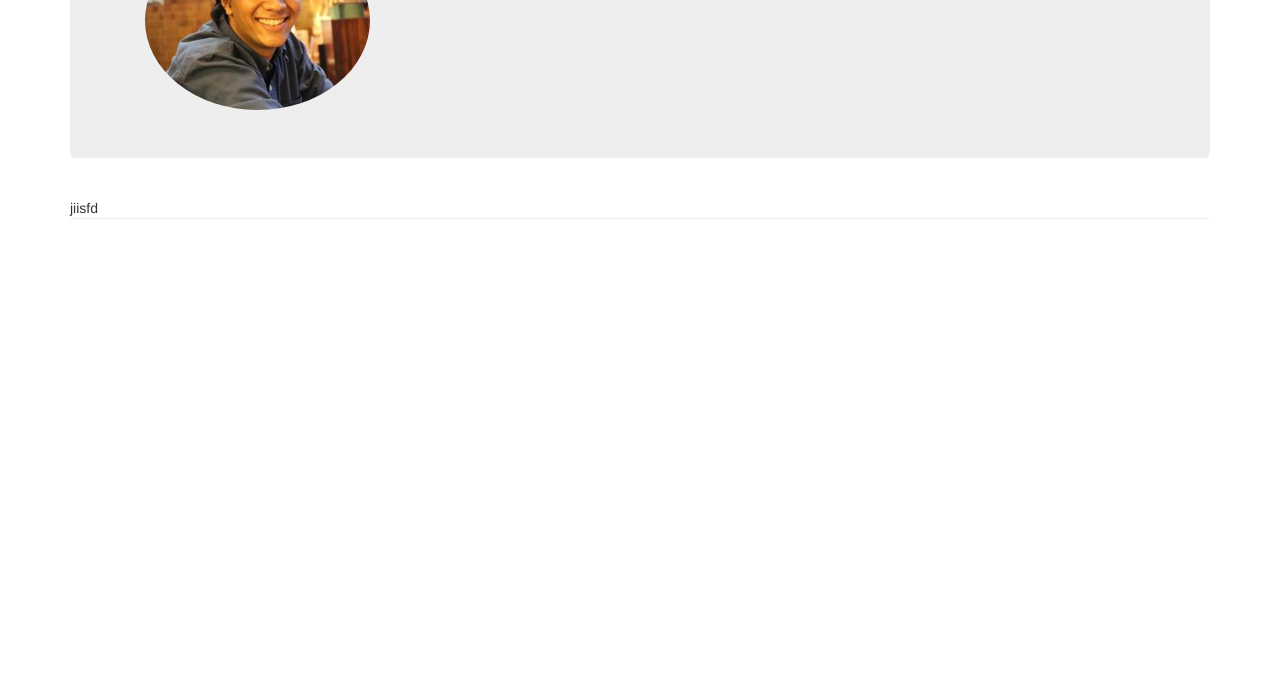
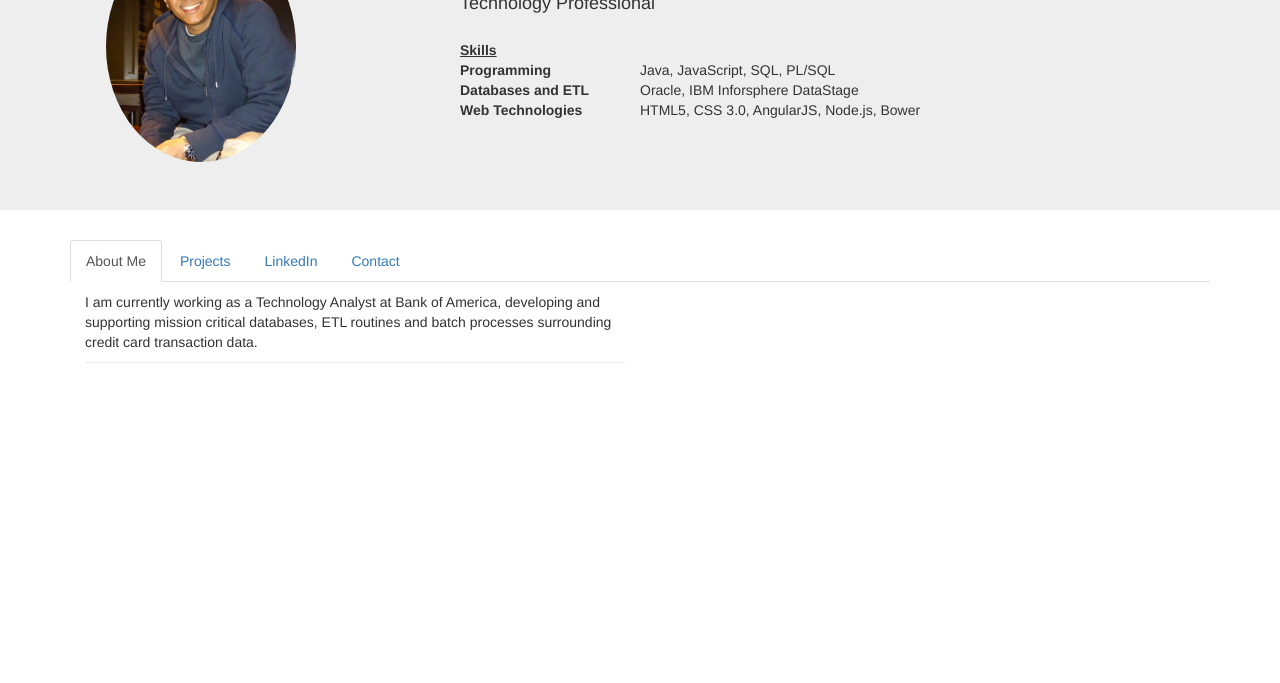
Before and after one commit to udai-singh/udai-singh.github.io, a website: page index.html in a window 1280 px wide. Shown: the part 117-800 px from the top of the page. Drawn offline with Linux system fonts and the light colour scheme.

Commit message:
basic layout

```diff
--- a/index.html
+++ b/index.html
@@ -39,29 +39,70 @@
         </div>
     </div>
     <!-- Feedback modal ends here -->
-    <div class="container">
+
+
       <div class="jumbotron">
         <div class="container">
         <div class="row">
-          <div class="col-xs-6 col-md-3">
+          <div class="col-xs-4 col-md-3">
             <a href="#">
-              <img src="images/picture.jpg" class="img-responsive img-circle">
+              <img src="images/Udai_new.JPG" class="img-responsive img-circle center-block" width="190">
             </a>
           </div>
-          <div class="col-xs-6 col-md-8 col-md-push-1">
+          <div class="col-xs-8 col-md-8 col-md-push-1">
             <p class="bio">
               <h2>Udai Singh</h2>
+              <h4>Technology Professional</h4>
             </p>
+          </div>
+          <div class="col-xs-12 col-md-8 col-md-push-1">
+            <div class="row-content"></div>
+              <dl class="dl-horizontal">
+                <dt style="text-align:left"><u>Skills</u></dt>
+                <dd></dd>
+                <dt style="text-align:left">Programming</dt>
+                <dd>Java, JavaScript, SQL, PL/SQL</dd>
+                <dt style="text-align:left">Databases and ETL</dt>
+                <dd>Oracle, IBM Inforsphere DataStage </dd>
+                <dt style="text-align:left">Web Technologies</dt>
+                <dd>HTML5, CSS 3.0, AngularJS, Node.js, Bower</dd>
+              </dl>
           </div>
         </div>
         </div>
       </div>
-    </div>
+
     <div class="container">
 
-      <div class="row row-content">
-        jiisfd
+      <div>
+
+        <!-- Nav tabs -->
+        <ul class="nav nav-tabs" role="tablist">
+          <li role="presentation" class="active"><a href="#home" aria-controls="home" role="tab" data-toggle="tab">About Me</a></li>
+          <li role="presentation"><a href="#profile" aria-controls="profile" role="tab" data-toggle="tab">Projects</a></li>
+          <li role="presentation"><a href="#messages" aria-controls="messages" role="tab" data-toggle="tab">LinkedIn</a></li>
+          <li role="presentation"><a href="#settings" aria-controls="settings" role="tab" data-toggle="tab">Contact</a></li>
+        </ul>
       </div>
+
+      <div class="tab-content">
+        <div role="tabpanel" class="tab-pane fade in active" id="home">
+          <div class="col-xs-12 col-md-6">
+            <div class="row row-content">
+              <p>
+                I am currently working as a Technology Analyst at Bank of America, developing and supporting mission
+                critical databases, ETL routines and batch processes surrounding credit card transaction data.
+
+              </p>
+            </div>
+          </div>
+        </div>
+        <div role="tabpanel" class="tab-pane fade" id="profile">B</div>
+        <div role="tabpanel" class="tab-pane fade" id="messages">C</div>
+        <div role="tabpanel" class="tab-pane fade" id="settings">D</div>
+      </div>
+
+
     </div>
 
 <script src="bower_components/jquery/dist/jquery.min.js"></script>
```
Also changed, not shown: images/Udai_new.JPG (added).
